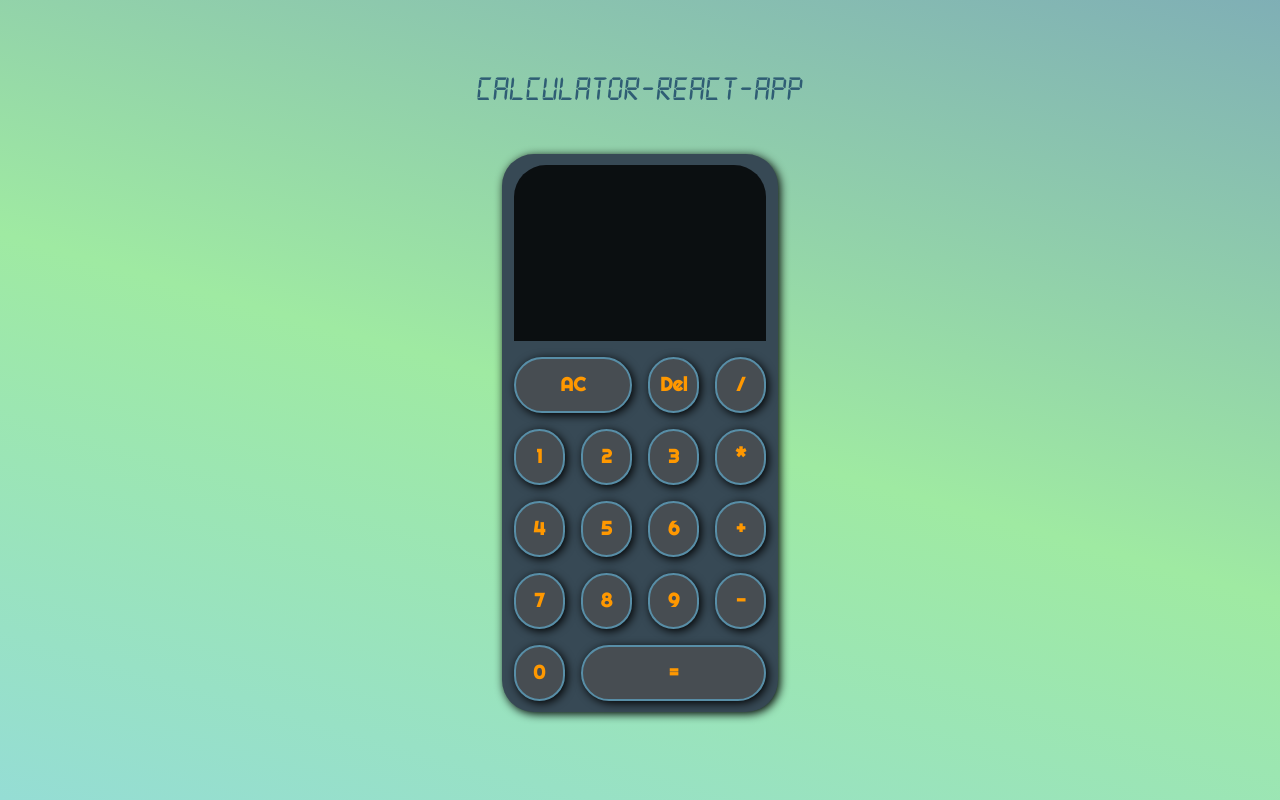
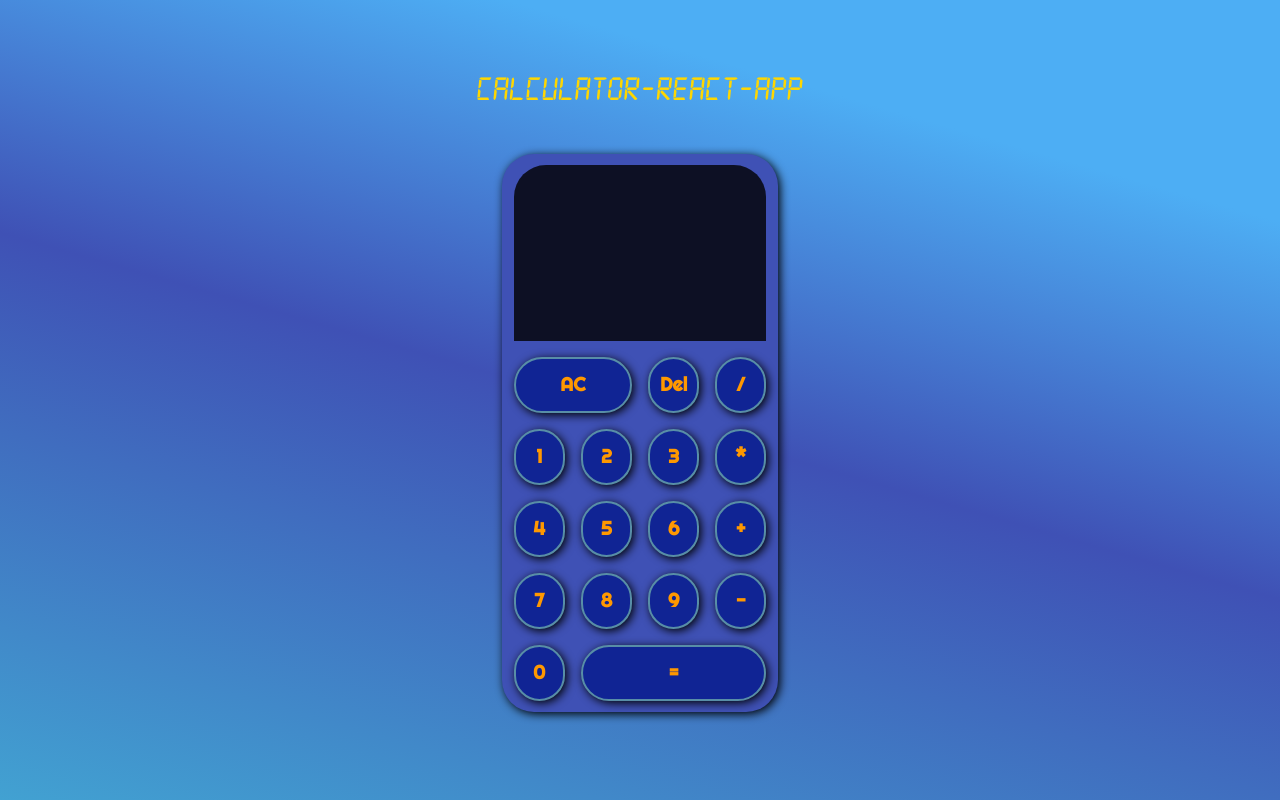
Before and after one commit to Luayabbas1981/react-calc, a React (Create React App) app: page / in a window 1280 px wide. Built offline with nearby package versions, Linux system fonts and the light colour scheme.

Commit message:
fix-calc

```diff
--- a/src/App.css
+++ b/src/App.css
@@ -2,7 +2,7 @@
   display: grid;
   grid-template-columns: repeat(4, 4vw);
   grid-template-rows: minmax(22vh, auto) repeat(5, 7vh);
-  background-color: #374955;
+  background-color: #3f51b5;
   gap: 1rem;
   padding: 0.7rem;
   border-radius: 2rem;
@@ -24,7 +24,7 @@
   word-break: break-all;
   padding: 0.5vw;
   row-gap: 0.5vw;
-  color: #ff5722;
+  color: #01d0ff;
   background-color: rgba(0, 0, 0, 0.8);
   border-top-left-radius: 2rem;
   border-top-right-radius: 2rem;
@@ -35,7 +35,7 @@
 }
 .secondary {
   font-size: 2vw;
-  color: #ff9800;
+  color: #cbe103;
   transform: scale(1.2);
   font-family: "calculator", "Righteous", cursive;
 }
@@ -45,7 +45,7 @@
   font-weight: bold;
   color: #ff9800;
   border: 2px solid #588ea7;
-  background-color: #474d52;
+  background-color: #102494;
   border-radius: 2rem;
   box-shadow: 2px 2px 10px black;
   font-family: "Righteous", cursive;
@@ -55,7 +55,7 @@
 button:hover {
   font-size: 1.3vw;
   color: white;
-  background-color: rgb(242, 155, 32);
+  background-color: #FF9800;
   box-shadow: inset -2px -2px 10px rgb(150, 91, 9);
 }
 @media (max-width: 767px) {
--- a/src/App.js
+++ b/src/App.js
@@ -26,7 +26,6 @@ const reducer = (state, { type, payload }) => {
       if (payload.digit === "0" && !state.mainDisplay)
         return {
           state,
-
         };
 
       if (state.operation) {
--- a/src/index.css
+++ b/src/index.css
@@ -15,7 +15,7 @@
   -webkit-background-clip: text;
   color: transparent;
   background: rgb(0, 199, 236);
-  background: linear-gradient(196deg, rgb(118, 158, 187) 0%, rgb(159, 234, 162) 45%, rgb(145, 216, 232) 91%);
+  background: linear-gradient(196deg, rgb(77 174 244) 23%, #3f51b5 45%, rgb(67 193 221) 91%);
   background-size: 250%;
   animation: move 8s alternate infinite linear;
 }
@@ -30,7 +30,7 @@
 
 h1 {
   font-family: "calculator";
-  color: #2f5d74;
+  color: gold;
   font-size: 2.7vw;
   margin-top: -1.5rem;
 }
```
Also changed, not shown: 7 other files (tests, documents, lock files or other folders).
